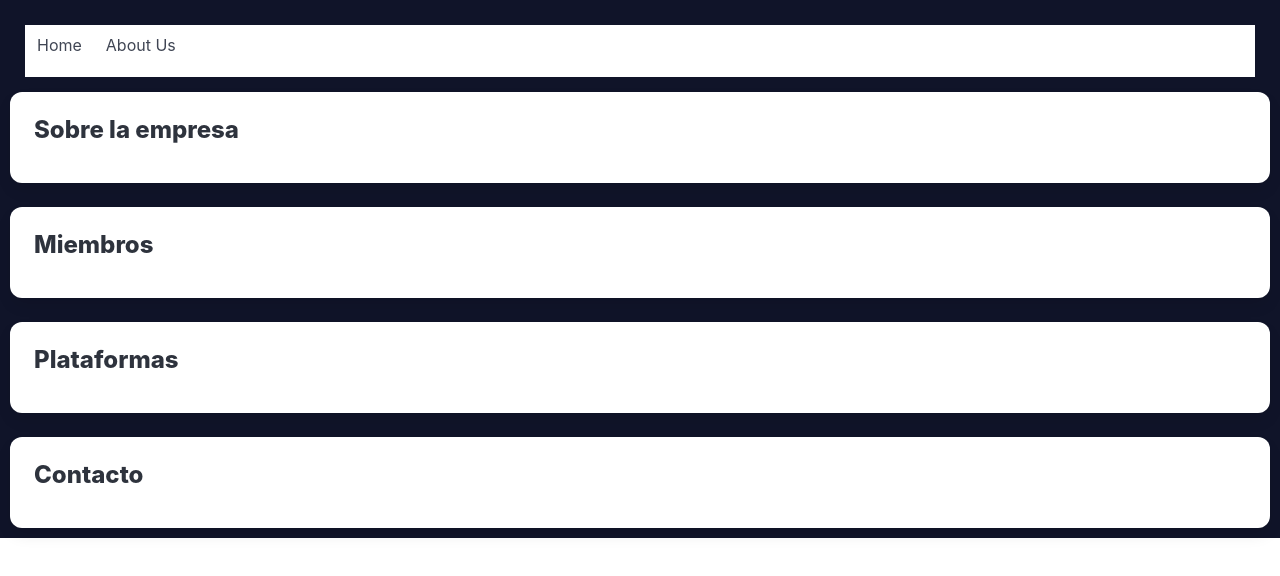
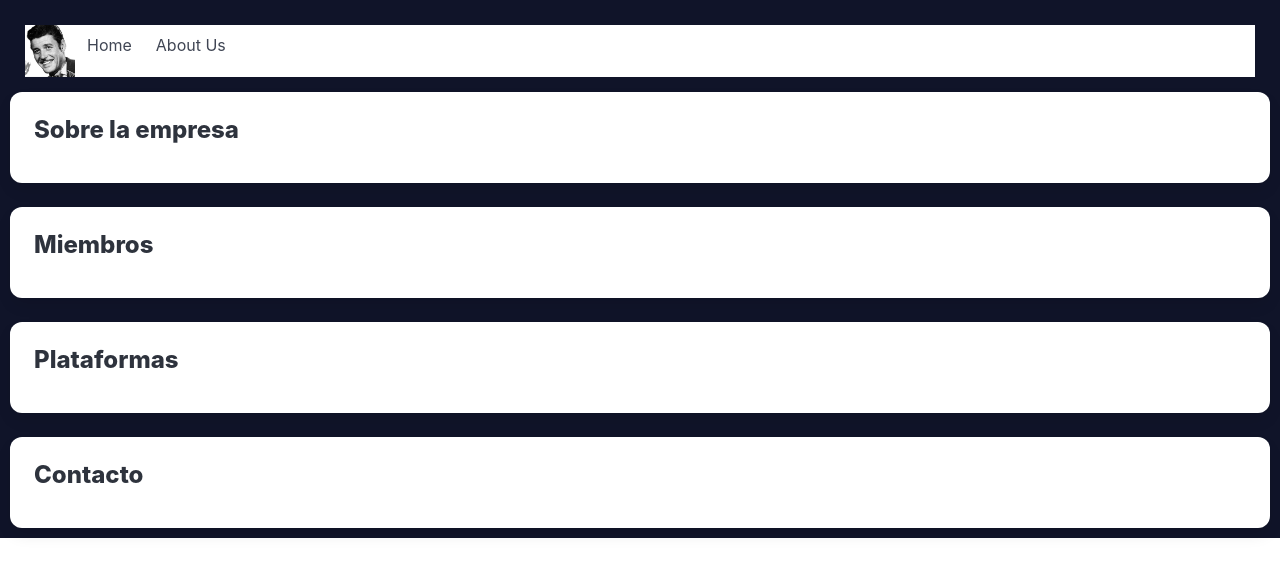
Before and after one commit to MateoGoitea/FPWTP01Grupo02-2024, a plain HTML site: page home.html in a window 1280 px wide. Drawn offline with nearby package versions, Linux system fonts and the light colour scheme.

Commit message:
Adición logo
Se añadió el espació donde iría el logo, con una imagen de ejemplo

```diff
--- a/home.html
+++ b/home.html
@@ -9,12 +9,15 @@
 </head>
 <header class="encabezado">
     <nav class="navbar">
-        <li class="navbar-brand">
+        <div class="navbar-brand">
+            <img src="imagenes/zorro.png" width="50px">
+        </div>
+        <li class="navbar-start">
         <ul><a class="navbar-item" href="home.html">Home</a></ul>
         <ul><a class="navbar-item" href="aboutUs.html">About Us</a></ul>
         </li>
     </nav>
-    </header>
+</header>
 <body>
     <section class="principal">
 
```
Also changed, not shown: aboutUs.html (+4 -1 lines).
